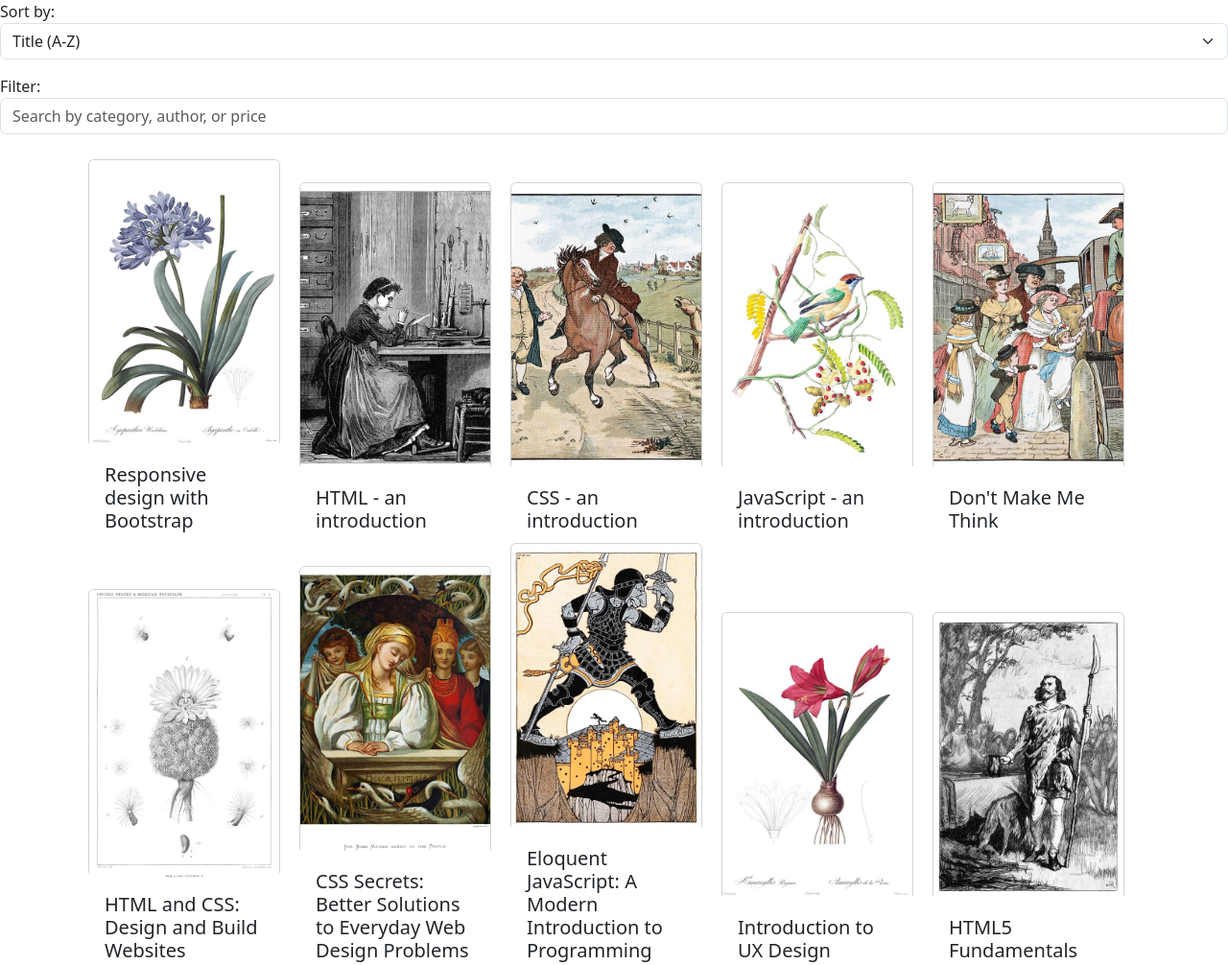
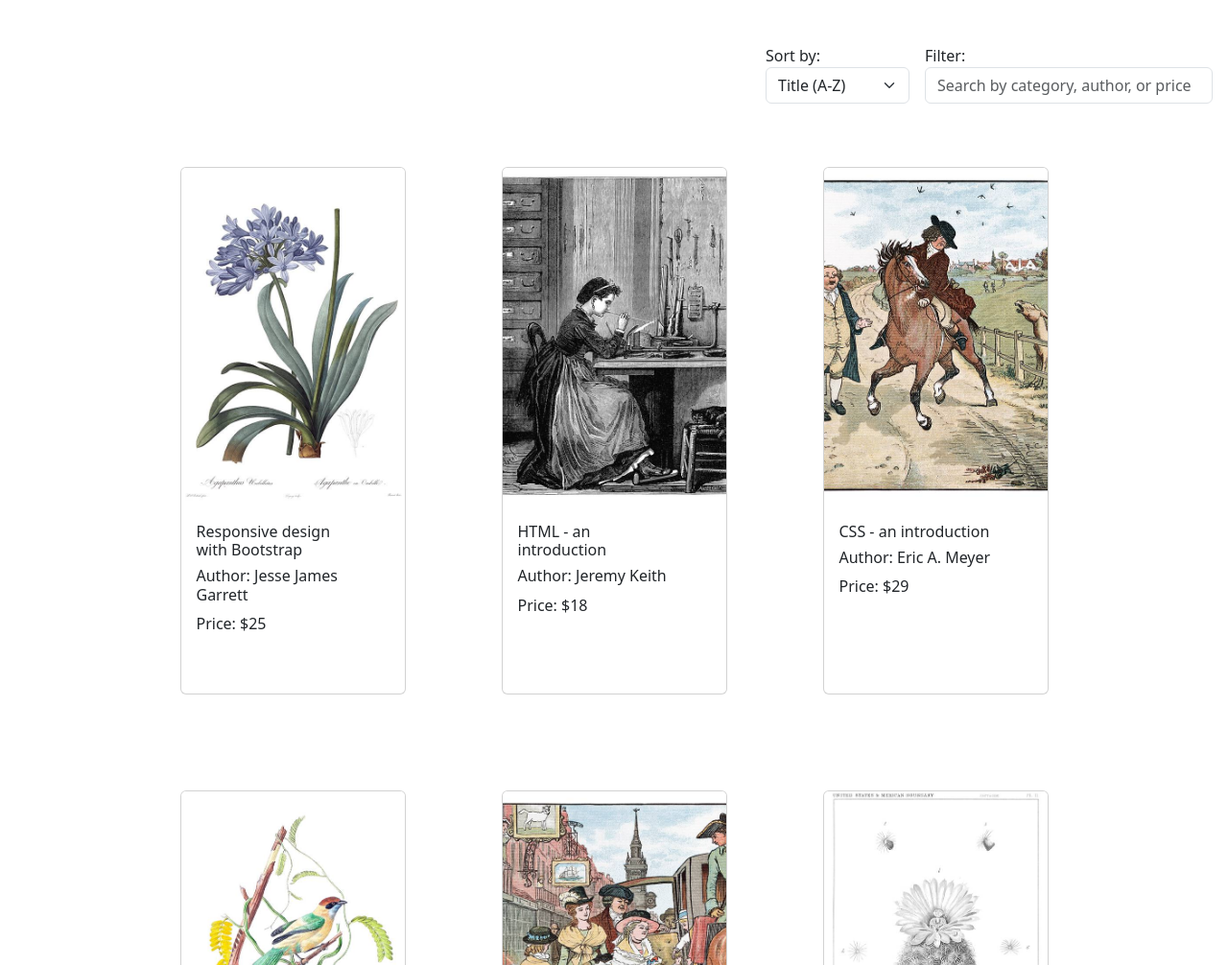
Before and after one commit to AruneeThongkrathok/The-Book-shop, a website built with Vite: page index.html in a window 1280 px wide. Shown: the top 1006 px of the page at 96% size. Built offline with nearby package versions, Linux system fonts and the light colour scheme; files whose address does not match are found by name.

Commit message:
added more styling for displaying the book and the header.

```diff
--- a/index.html
+++ b/index.html
@@ -10,6 +10,8 @@
 
   <body>
     <header class="header">
+      <div class="d-flex align-items-center justify-content-end">
+        <div class="me-3">
           <label for="sort-select">Sort by:</label>
           <select id="sort-select" class="form-select">
             <option value="title-asc">Title (A-Z)</option>
@@ -19,10 +21,9 @@
             <option value="author-asc">Author (A-Z)</option>
             <option value="author-desc">Author (Z-A)</option>
           </select>
-
-      <div class="row my-3">
-        <div class="col-md-12">
-          <label for="sort-select">Filter:</label>
+        </div>
+        <div>
+          <label for="book-filter">Filter:</label>
           <input
             type="text"
             class="form-control"
--- a/js/displayBooks.js
+++ b/js/displayBooks.js
@@ -9,7 +9,9 @@
       bookElem.innerHTML = `
       <img src="${book.image}" class="card-img-top" alt="${book.title}" data-id="${book.id}">
       <div class="card-body">
-        <h5 class="card-title">${book.title}</h5>
+        <h6 class="card-title">${book.title}</h6>
+        <h6 class="card-author">Author: ${book.author}</h6>
+        <div class="card-price">Price: $${book.price}</div>
       </div>`;
       container.appendChild(bookElem);
 
--- a/style.scss
+++ b/style.scss
@@ -1,15 +1,56 @@
 
 @import "./node_modules/bootstrap/scss/bootstrap.scss";
 
+
+.container {
+  display: flex;
+  flex-wrap: wrap;
+  justify-content: center;
+}
+
 .card {
+    width: 235px;
+    height: 550px;
+    display: inline-block;
+    margin: 50px;
+  }
+
+  .card img {
+    width: 100%;
+    height: 350px;
+    object-fit: cover;
+  }
+
+  .card-body {
     width: 200px;
     height: 300px;
-    display: inline-block;
-    margin: 10px;
+    padding-top: 20px;
   }
 
-  .card-img-top {
-    width: 100%;
-    height: 300px;
-    object-fit: cover;
+  .header {
+    padding: 1rem;
+    margin-top: 30px;
   }
+
+  .form-select {
+    width: 150px;
+  }
+
+  .form-control {
+    width: 300px;
+  }
+
+  @media (max-width: 768px) {
+    .header {
+      flex-direction: column;
+      align-items: flex-start;
+    }
+
+    .form-select {
+      margin-bottom: 1rem;
+    }
+
+    .form-control {
+      margin-bottom: 1rem;
+    }
+  }
```
Also changed, not shown: style.css, 1 other file. Lines whose indentation alone changed are shown as unchanged.
